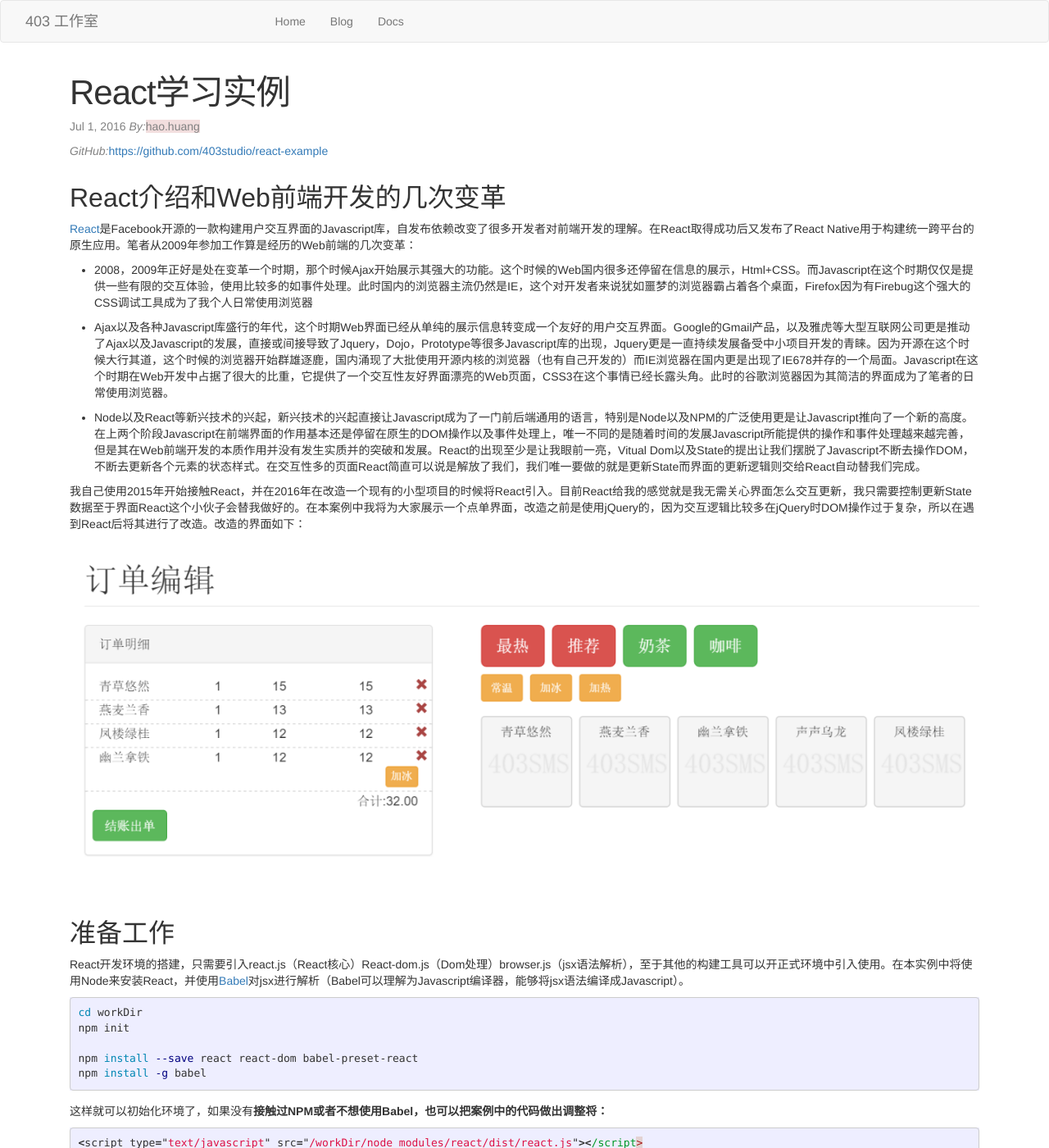
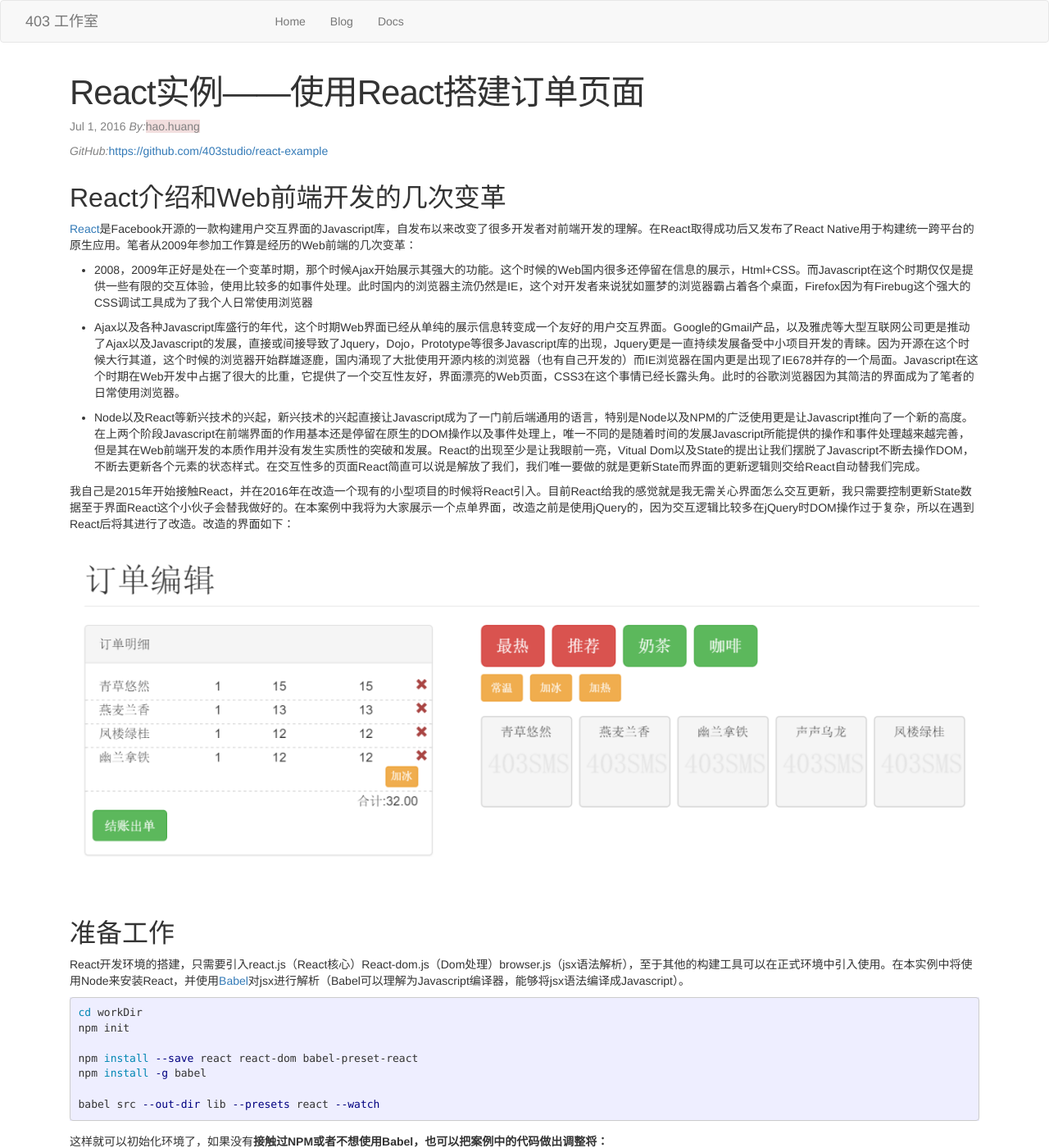
Before and after one commit to 403studio/blog.403studio.com, a Jekyll site: the page built from react-example/index.md, in a window 1280 px wide and 1400 px high. Shown: the whole window at 82% size. Built offline with Jekyll 4.4.1, drawn with Linux system fonts in a browser that asks for light colours; nearby versions of some CDN libraries; comment, search, counter and statistics services are not loaded.

Commit message:
Add react-example's lesson 01

````diff
--- a/react-example/index.md
+++ b/react-example/index.md
@@ -1,5 +1,5 @@
 ---
-title: React学习实例
+title: React实例——使用React搭建订单页面
 date: 2016-07-01
 project: react-example
 excerpt: 学习使用React，本实例没有太多深层次的研究。仅提供本人在学习React中经验，以及个人项目中实际线上使用的一个缩减版本的实例
@@ -7,21 +7,21 @@
 
 ## React介绍和Web前端开发的几次变革
 
-[React][React]是Facebook开源的一款构建用户交互界面的Javascript库，自发布依赖改变了很多开发者对前端开发的理解。在React取得成功后又发布了React Native用于构建统一跨平台的原生应用。笔者从2009年参加工作算是经历的Web前端的几次变革：
+[React][React]是Facebook开源的一款构建用户交互界面的Javascript库，自发布以来改变了很多开发者对前端开发的理解。在React取得成功后又发布了React Native用于构建统一跨平台的原生应用。笔者从2009年参加工作算是经历的Web前端的几次变革：
 
-* 2008，2009年正好是处在变革一个时期，那个时候Ajax开始展示其强大的功能。这个时候的Web国内很多还停留在信息的展示，Html+CSS。而Javascript在这个时期仅仅是提供一些有限的交互体验，使用比较多的如事件处理。此时国内的浏览器主流仍然是IE，这个对开发者来说犹如噩梦的浏览器霸占着各个桌面，Firefox因为有Firebug这个强大的CSS调试工具成为了我个人日常使用浏览器
+* 2008，2009年正好是处在一个变革时期，那个时候Ajax开始展示其强大的功能。这个时候的Web国内很多还停留在信息的展示，Html+CSS。而Javascript在这个时期仅仅是提供一些有限的交互体验，使用比较多的如事件处理。此时国内的浏览器主流仍然是IE，这个对开发者来说犹如噩梦的浏览器霸占着各个桌面，Firefox因为有Firebug这个强大的CSS调试工具成为了我个人日常使用浏览器
 
-* Ajax以及各种Javascript库盛行的年代，这个时期Web界面已经从单纯的展示信息转变成一个友好的用户交互界面。Google的Gmail产品，以及雅虎等大型互联网公司更是推动了Ajax以及Javascript的发展，直接或间接导致了Jquery，Dojo，Prototype等很多Javascript库的出现，Jquery更是一直持续发展备受中小项目开发的青睐。因为开源在这个时候大行其道，这个时候的浏览器开始群雄逐鹿，国内涌现了大批使用开源内核的浏览器（也有自己开发的）而IE浏览器在国内更是出现了IE678并存的一个局面。Javascript在这个时期在Web开发中占据了很大的比重，它提供了一个交互性友好界面漂亮的Web页面，CSS3在这个事情已经长露头角。此时的谷歌浏览器因为其简洁的界面成为了笔者的日常使用浏览器。
+* Ajax以及各种Javascript库盛行的年代，这个时期Web界面已经从单纯的展示信息转变成一个友好的用户交互界面。Google的Gmail产品，以及雅虎等大型互联网公司更是推动了Ajax以及Javascript的发展，直接或间接导致了Jquery，Dojo，Prototype等很多Javascript库的出现，Jquery更是一直持续发展备受中小项目开发的青睐。因为开源在这个时候大行其道，这个时候的浏览器开始群雄逐鹿，国内涌现了大批使用开源内核的浏览器（也有自己开发的）而IE浏览器在国内更是出现了IE678并存的一个局面。Javascript在这个时期在Web开发中占据了很大的比重，它提供了一个交互性友好，界面漂亮的Web页面，CSS3在这个事情已经长露头角。此时的谷歌浏览器因为其简洁的界面成为了笔者的日常使用浏览器。
 
-* Node以及React等新兴技术的兴起，新兴技术的兴起直接让Javascript成为了一门前后端通用的语言，特别是Node以及NPM的广泛使用更是让Javascript推向了一个新的高度。在上两个阶段Javascript在前端界面的作用基本还是停留在原生的DOM操作以及事件处理上，唯一不同的是随着时间的发展Javascript所能提供的操作和事件处理越来越完善，但是其在Web前端开发的本质作用并没有发生实质并的突破和发展。React的出现至少是让我眼前一亮，Vitual Dom以及State的提出让我们摆脱了Javascript不断去操作DOM，不断去更新各个元素的状态样式。在交互性多的页面React简直可以说是解放了我们，我们唯一要做的就是更新State而界面的更新逻辑则交给React自动替我们完成。
+* Node以及React等新兴技术的兴起，新兴技术的兴起直接让Javascript成为了一门前后端通用的语言，特别是Node以及NPM的广泛使用更是让Javascript推向了一个新的高度。在上两个阶段Javascript在前端界面的作用基本还是停留在原生的DOM操作以及事件处理上，唯一不同的是随着时间的发展Javascript所能提供的操作和事件处理越来越完善，但是其在Web前端开发的本质作用并没有发生实质性的突破和发展。React的出现至少是让我眼前一亮，Vitual Dom以及State的提出让我们摆脱了Javascript不断去操作DOM，不断去更新各个元素的状态样式。在交互性多的页面React简直可以说是解放了我们，我们唯一要做的就是更新State而界面的更新逻辑则交给React自动替我们完成。
 
-我自己使用2015年开始接触React，并在2016年在改造一个现有的小型项目的时候将React引入。目前React给我的感觉就是我无需关心界面怎么交互更新，我只需要控制更新State数据至于界面React这个小伙子会替我做好的。在本案例中我将为大家展示一个点单界面，改造之前是使用jQuery的，因为交互逻辑比较多在jQuery时DOM操作过于复杂，所以在遇到React后将其进行了改造。改造的界面如下：
+我自己是2015年开始接触React，并在2016年在改造一个现有的小型项目的时候将React引入。目前React给我的感觉就是我无需关心界面怎么交互更新，我只需要控制更新State数据至于界面React这个小伙子会替我做好的。在本案例中我将为大家展示一个点单界面，改造之前是使用jQuery的，因为交互逻辑比较多在jQuery时DOM操作过于复杂，所以在遇到React后将其进行了改造。改造的界面如下：
 
-![界面展示](/react-example/img/panel.png)
+![界面展示](http://blog.403studio.com/react-example/img/panel.png)
 
 ## 准备工作
 
-React开发环境的搭建，只需要引入react.js（React核心）React-dom.js（Dom处理）browser.js（jsx语法解析），至于其他的构建工具可以开正式环境中引入使用。在本实例中将使用Node来安装React，并使用[Babel][Babel]对jsx进行解析（Babel可以理解为Javascript编译器，能够将jsx语法编译成Javascript）。
+React开发环境的搭建，只需要引入react.js（React核心）React-dom.js（Dom处理）browser.js（jsx语法解析），至于其他的构建工具可以在正式环境中引入使用。在本实例中将使用Node来安装React，并使用[Babel][Babel]对jsx进行解析（Babel可以理解为Javascript编译器，能够将jsx语法编译成Javascript）。
 
 ```bash
 cd workDir
@@ -29,6 +29,8 @@
 
 npm install --save react react-dom babel-preset-react
 npm install -g babel
+
+babel src --out-dir lib --presets react --watch
 ```
 
 这样就可以初始化环境了，如果没有**接触过NPM或者不想使用Babel，也可以把案例中的代码做出调整将：**
````
Also changed, not shown: react-example/lesson01.md (added, +125 -0 lines).
